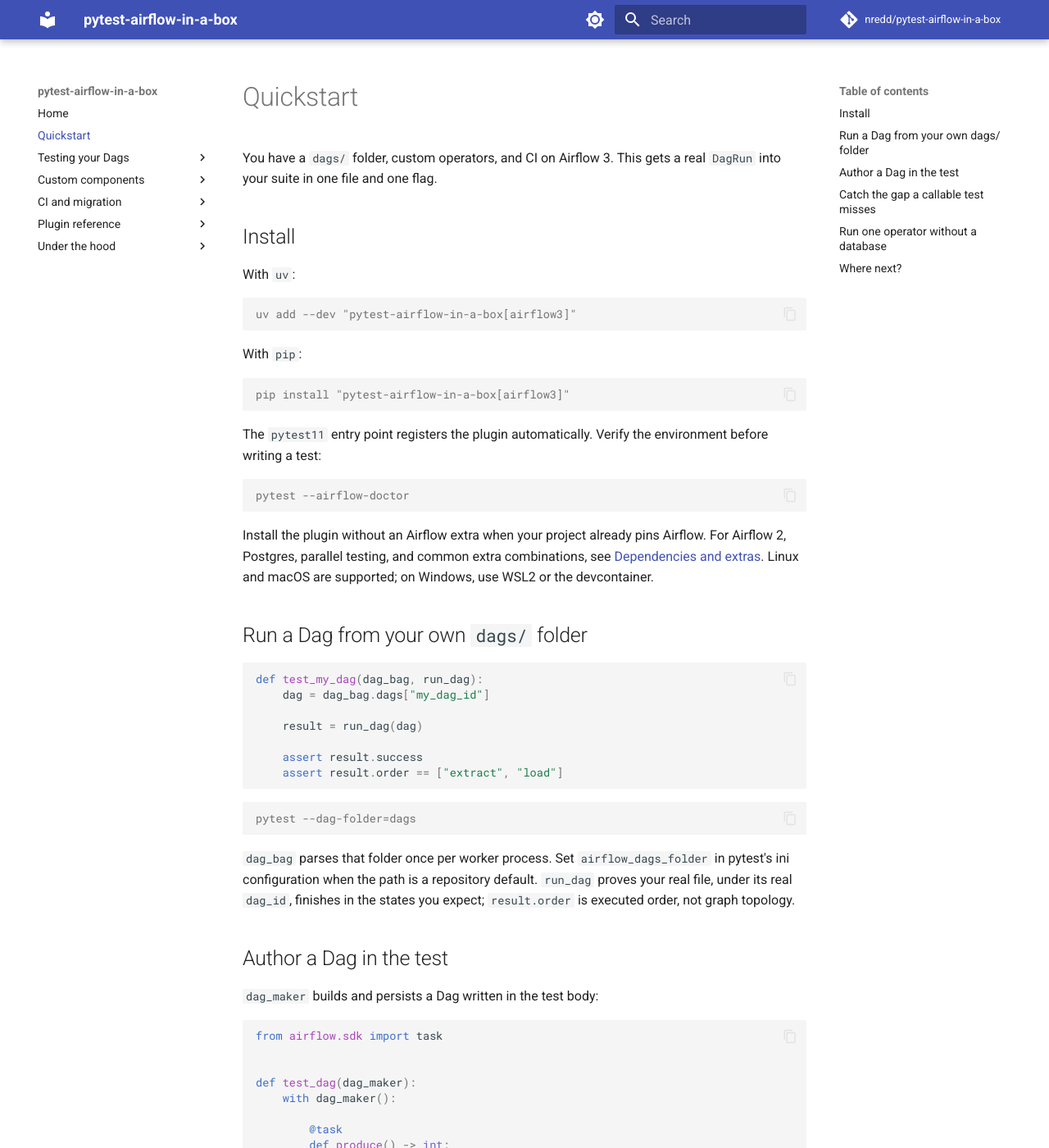
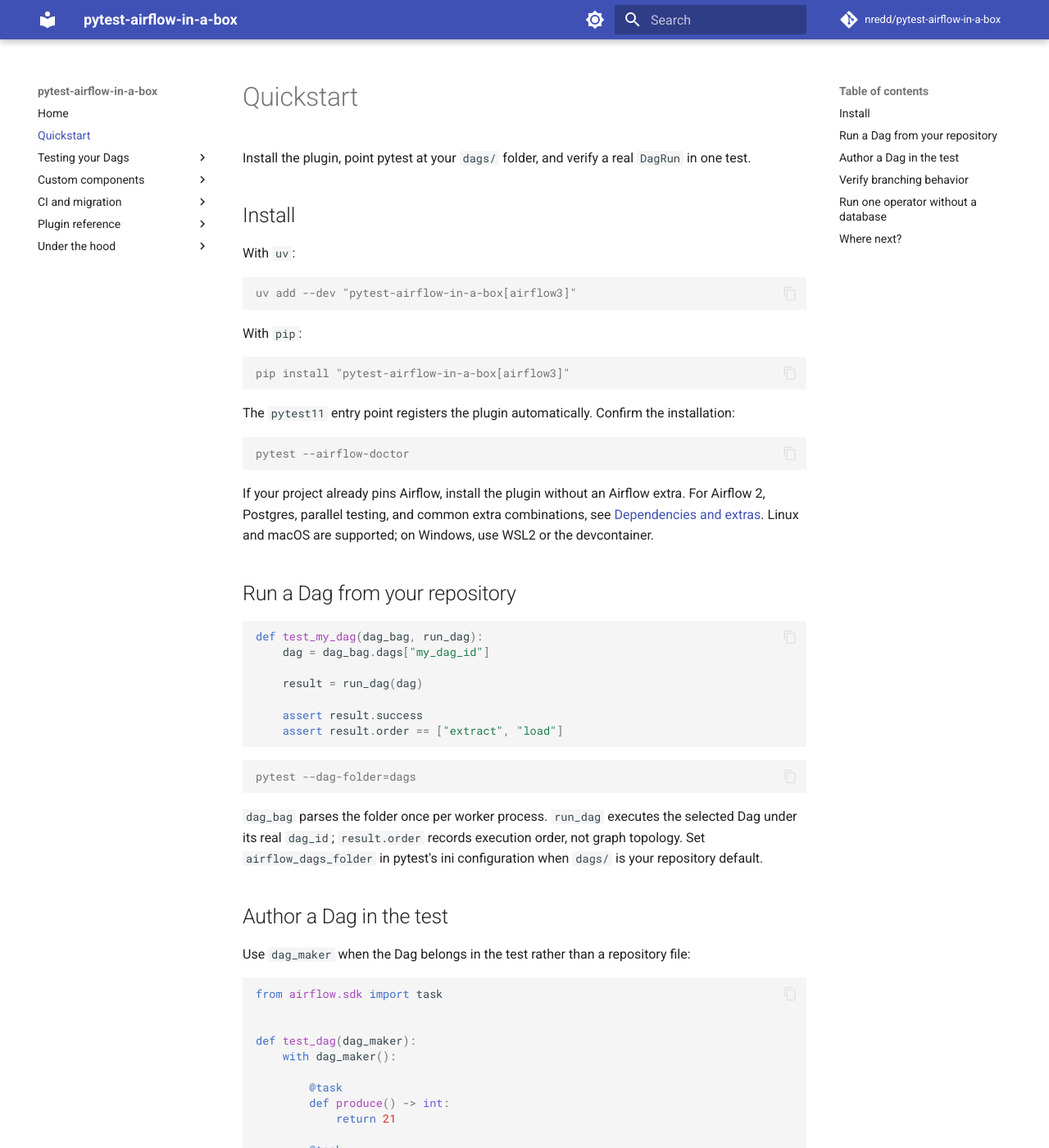
Before and after one commit to nredd/pytest-airflow-in-a-box, an MkDocs documentation site: the page built from docs/quickstart.md, in a window 1280 px wide and 1400 px high. Shown: the whole window at 82% size. Built offline with MkDocs 1.6.1 and Material for MkDocs 9.7.7, drawn with Linux system fonts in a browser that asks for light colours; comment, search, counter and statistics services are not loaded; some of the changed text lies outside the part shown.

Commit message:
docs: tighten quickstart

````diff
--- a/docs/guide/testing-scope.md
+++ b/docs/guide/testing-scope.md
@@ -19,7 +19,7 @@
 - A top-level Variable or connection lookup turns every scheduler parse into network or
   database I/O.
 
-The [Quickstart](../quickstart.md#catch-the-gap-a-callable-test-misses) gives branching one
+The [Quickstart](../quickstart.md#verify-branching-behavior) gives branching one
 canonical example. The [Cookbook](cookbook.md) covers assets, templates, hooks, and retries.
 
 ## In scope
--- a/docs/quickstart.md
+++ b/docs/quickstart.md
@@ -1,7 +1,7 @@
 # Quickstart
 
-You have a `dags/` folder, custom operators, and CI on Airflow 3. This gets a real `DagRun`
-into your suite in one file and one flag.
+Install the plugin, point pytest at your `dags/` folder, and verify a real `DagRun` in one
+test.
 
 ## Install
 
@@ -17,19 +17,18 @@
 pip install "pytest-airflow-in-a-box[airflow3]"
 ```
 
-The `pytest11` entry point registers the plugin automatically. Verify the environment before
-writing a test:
+The `pytest11` entry point registers the plugin automatically. Confirm the installation:
 
 ```console
 pytest --airflow-doctor
 ```
 
-Install the plugin without an Airflow extra when your project already pins Airflow. For
-Airflow 2, Postgres, parallel testing, and common extra combinations, see
+If your project already pins Airflow, install the plugin without an Airflow extra. For Airflow
+2, Postgres, parallel testing, and common extra combinations, see
 [Dependencies and extras](reference/dependencies.md). Linux and macOS are supported; on
 Windows, use WSL2 or the devcontainer.
 
-## Run a Dag from your own `dags/` folder
+## Run a Dag from your repository
 
 <!-- --8<-- [start:quickstart] -->
 ```python
@@ -47,14 +46,13 @@
 ```
 <!-- --8<-- [end:quickstart] -->
 
-`dag_bag` parses that folder once per worker process. Set `airflow_dags_folder` in pytest's ini
-configuration when the path is a repository default. `run_dag` proves your real file, under
-its real `dag_id`, finishes in the states you expect; `result.order` is executed order, not
-graph topology.
+`dag_bag` parses the folder once per worker process. `run_dag` executes the selected Dag under
+its real `dag_id`; `result.order` records execution order, not graph topology. Set
+`airflow_dags_folder` in pytest's ini configuration when `dags/` is your repository default.
 
 ## Author a Dag in the test
 
-`dag_maker` builds and persists a Dag written in the test body:
+Use `dag_maker` when the Dag belongs in the test rather than a repository file:
 
 ```python
 from airflow.sdk import task
@@ -89,9 +87,10 @@
 assert result == {"produce": succeeded(21), "consume": succeeded(42)}
 ```
 
-## Catch the gap a callable test misses
+## Verify branching behavior
 
-A branch skip is invisible when you only parse the file and call each Python function:
+Parsing a Dag and calling its Python functions cannot prove which branch runs or which tasks
+Airflow skips:
 
 ```python
 from airflow.sdk import task
@@ -120,13 +119,13 @@
     assert result["rejected"] == skipped()
 ```
 
-The branch, trigger rules, and execution order only exist once a `DagRun` exists. See
+This test verifies the branch choice, skip state, and execution order together. See
 [Whose fail is it anyway?](guide/testing-scope.md) for the boundary around worthwhile tests.
 
 ## Run one operator without a database
 
-`run_task` executes one operator in process through the Task SDK runner. No metadata database,
-`DagRun`, or migration; Airflow 3.x only:
+On Airflow 3, `run_task` executes one operator through the Task SDK without a metadata
+database, `DagRun`, or migration:
 
 ```python
 from airflow.sdk import task
@@ -144,15 +143,14 @@
 ```
 
 `render_task` and `task_context` stop earlier on the same machinery. The
-[fidelity ladder](guide/ladder.md) compares every runner and its limits.
+[fidelity ladder](guide/ladder.md) compares the runners and their limits.
 
 ## Where next?
 
-- [The fidelity ladder](guide/ladder.md) chooses the cheapest runner that can prove your claim.
+- [The fidelity ladder](guide/ladder.md) chooses the cheapest sufficient runner.
 - [Cookbook](guide/cookbook.md) covers assets, hooks, templates, and retries.
 - [Smoke Tests](guide/smoke-tests.md) check properties of the whole Dag corpus.
 - [GitHub Actions and reports](guide/ci/github-action.md) puts the suite into CI.
 
-Disable the plugin for one run with `pytest -p no:pytest_airflow_in_a_box`. Airflow imports and
-database migration remain lazy, so unrelated tests in a shared environment do not pay either
-cost.
+Disable the plugin for one run with `pytest -p no:pytest_airflow_in_a_box`. Airflow import and
+database migration remain lazy, so unrelated tests do not pay either cost.
````
Also changed, not shown: other parts of docs/quickstart.md (+2 -2 lines), README.md (+5 -5 lines).
